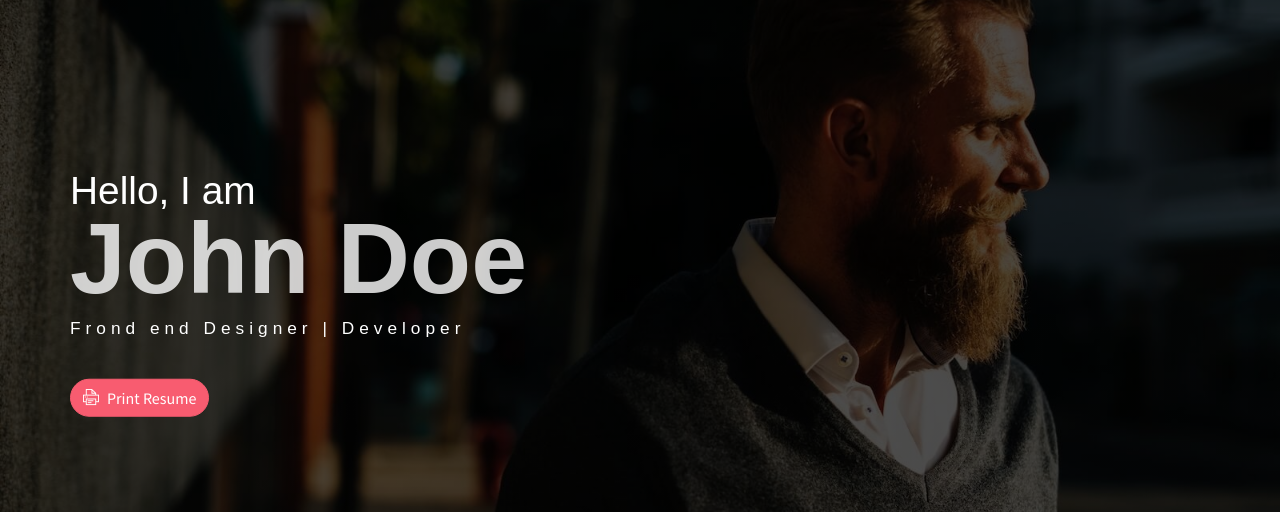
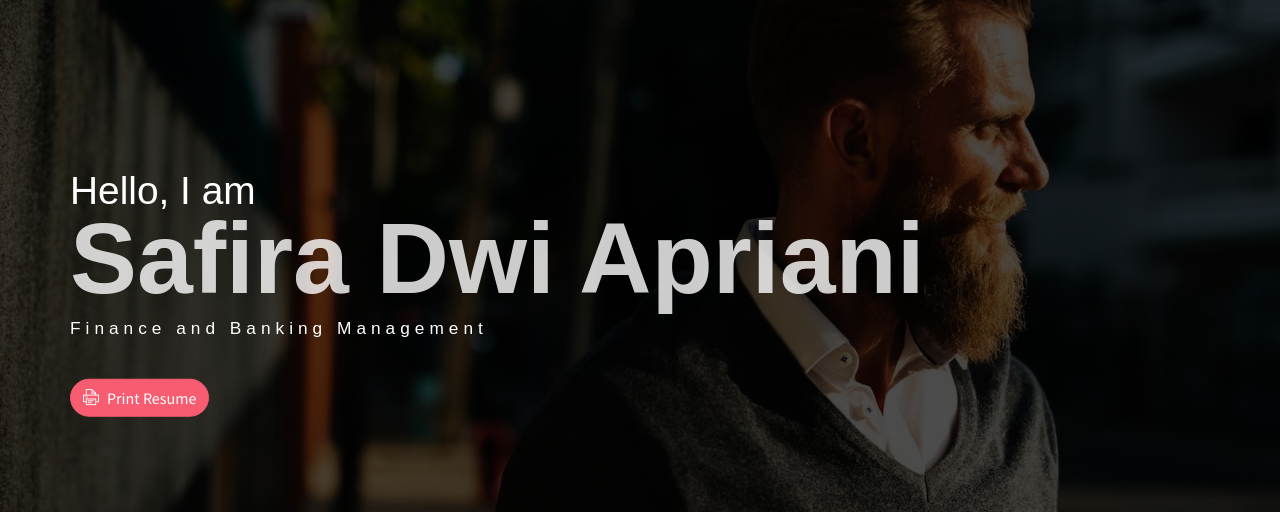
Before and after one commit to Growed-project/my-portofolio, a plain HTML site: page index.html in a window 1280 px wide. Shown: the part 60-572 px from the top of the page. Drawn offline with Linux system fonts and the light colour scheme; some packages are replaced by stand-ins of ours.

Commit message:
update name

```diff
--- a/index.html
+++ b/index.html
@@ -24,8 +24,8 @@
             </ul>
             <div class="header-content">
                 <h4 class="header-subtitle" >Hello, I am</h4>
-                <h1 class="header-title">John Doe</h1>
-                <h6 class="header-mono" >Frond end Designer | Developer</h6>
+                <h1 class="header-title">Safira Dwi Apriani</h1>
+                <h6 class="header-mono" >Finance and Banking Management</h6>
                 <button class="btn btn-primary btn-rounded"><i class="ti-printer pr-2"></i>Print Resume</button>
             </div>
         </div>
```
